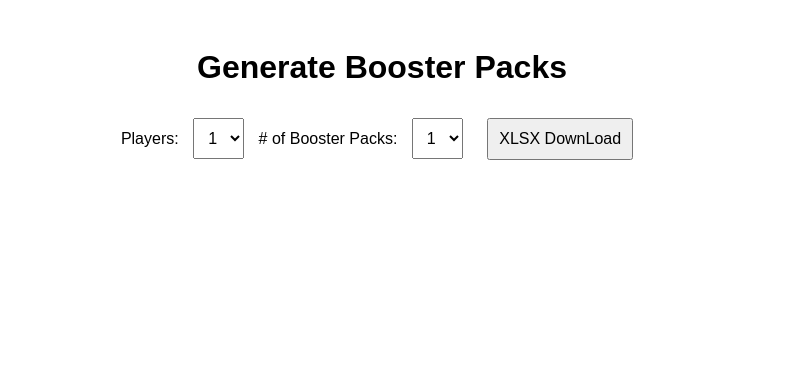
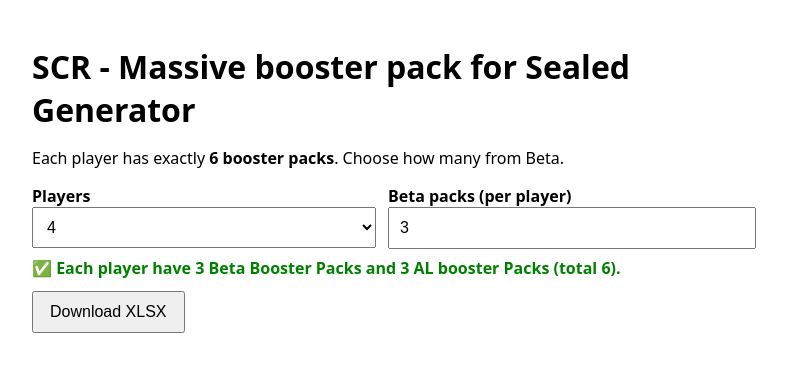
Before and after one commit to jordim75/SealedSCR, a Flask app: page / in a window 1280 px wide. Shown: the top 372 px of the page, without its empty margins (258-1045 px from the left). Run offline with Flask 3, Linux system fonts and the light colour scheme; some libraries are stand-ins or nearby versions.

Commit message:
Add files via upload

```diff
--- a/templates/index.html
+++ b/templates/index.html
@@ -1,51 +1,74 @@
 <!DOCTYPE html>
 <html lang="ca">
 <head>
-  <meta charset="UTF-8">
-  <title>Obrir sobres de cartes</title>
+  <meta charset="UTF-8" />
+  <title>Generador de sobres</title>
+  <meta name="viewport" content="width=device-width, initial-scale=1" />
   <style>
-    body { font-family: Arial, sans-serif; text-align: center; padding: 20px; }
-    select, button { padding: 10px; font-size: 16px; margin: 10px; }
-    .sobre { border: 1px solid #ccc; border-radius: 8px; margin: 10px; padding: 10px; display: inline-block; vertical-align: top; }
-    ul { list-style: none; padding: 0; }
-    li { padding: 3px; margin: 2px; border-bottom: 1px solid #eee; }
+    body { font-family: system-ui, Arial, sans-serif; padding: 24px; max-width: 700px; margin: auto; }
+    h1 { margin-bottom: 8px; }
+    .row { display: grid; grid-template-columns: 1fr 1fr; gap: 12px; margin: 8px 0; }
+    label { font-weight: 600; }
+    select, input { width: 100%; padding: 10px; font-size: 16px; }
+    button { padding: 10px 16px; font-size: 16px; cursor: pointer; margin-top: 12px; }
+    .status { margin-top: 8px; font-weight: 600; }
   </style>
 </head>
 <body>
-  <h1>Generate Booster Packs</h1>
+  <h1> SCR  -	Massive booster pack for Sealed Generator</h1>
+  <p>Each player has exactly <strong>6 booster packs</strong>. Choose how many from Beta.</p>
 
-  <label for="jugadors">Players:</label>
+  <div class="row">
+    <div>
+      <label for="jugadors">Players</label>
       <select id="jugadors">
         <option value="1">1</option>
         <option value="2">2</option>
         <option value="3">3</option>
-    <option value="4">4</option>
-    <option value="5">5</option>
-    <option value="6">6</option>
+        <option value="4" selected>4</option>
+        <option value="50">50</option>
+        <option value="100">100</option>
       </select>
+    </div>
+    <div>
+      <label for="nType1">Beta packs (per player)</label>
+      <input id="nType1" type="number" min="0" max="6" value="3" />
+    </div>
+  </div>
 
-  <label for="sobres"># of Booster Packs:</label>
-  <select id="sobres">
-    <option value="1">1</option>
-    <option value="2">2</option>
-    <option value="3">3</option>
-    <option value="4">4</option>
-    <option value="5">5</option>
-    <option value="6">6</option>
-  </select>
+  <div id="status" class="status"></div>
 
-
-  <button onclick="exportarXLSX()">XLSX DownLoad</button>
-
-  <div id="resultat"></div>
+  <button id="exportXlsxBtn">Download XLSX</button>
 
   <script>
+    const jugadorsEl = document.getElementById('jugadors');
+    const n1El = document.getElementById('nType1');
+    const statusEl = document.getElementById('status');
+    const exportBtn = document.getElementById('exportXlsxBtn');
 
-         function exportarXLSX() {
-    const j = document.getElementById("jugadors").value;
-    const s = document.getElementById("sobres").value;
-    window.location.href = `/export_xlsx/${j}/${s}`;
+    function updateStatus() {
+      const n1 = parseInt(n1El.value || '0', 10);
+      const n2 = 6 - n1;
+      if (n1 < 0 || n1 > 6) {
+        statusEl.textContent = "❌ The number of Beta Booster packs has to be between [0-6].";
+        statusEl.style.color = "red";
+        exportBtn.disabled = true;
+      } else {
+        statusEl.textContent = `✅ Each player have ${n1} Beta Booster Packs and ${n2} AL booster Packs (total 6).`;
+        statusEl.style.color = "green";
+        exportBtn.disabled = false;
       }
+    }
+
+    n1El.addEventListener('input', updateStatus);
+    updateStatus();
+
+    exportBtn.addEventListener('click', () => {
+      const j = parseInt(jugadorsEl.value, 10);
+      const n1 = parseInt(n1El.value, 10);
+      const n2 = 6 - n1;
+      window.location.href = `/export_xlsx/${j}/${n1}/${n2}`;
+    });
   </script>
 </body>
 </html>
```
Lines whose indentation alone changed are shown as unchanged.
